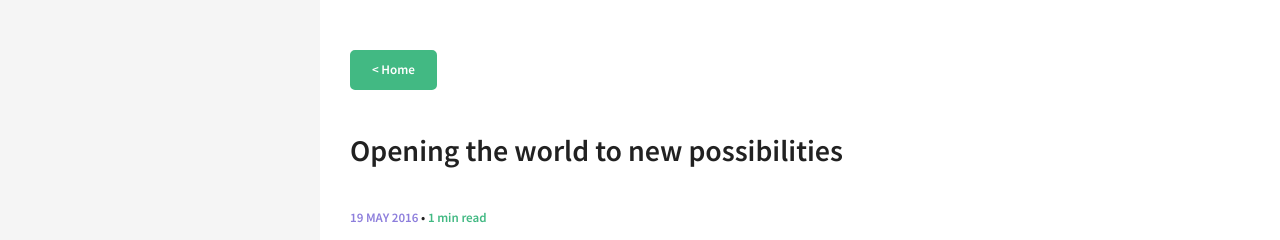
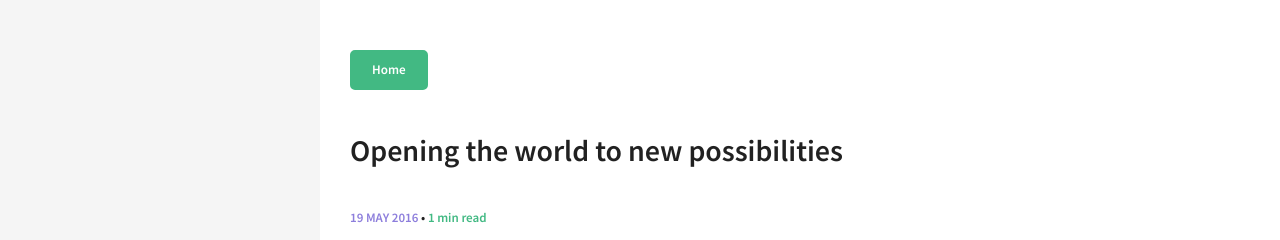
Before and after one commit to RedHenLab/BlendedJointAttention, a Jekyll site: the page built from _posts/2016-05-19-Community-bonding(Second).md, in a window 1280 px wide. Shown: the top 240 px of the page. Built offline with Jekyll 4.4.1, drawn with Linux system fonts in a browser that asks for light colours.

Commit message:
Replaced the ugly back button

```diff
--- a/_layouts/post.html
+++ b/_layouts/post.html
@@ -1,10 +1,10 @@
 ---
 layout: default
 ---
-<!--
-<div class="back-home"> -->
-  <a href="{{ site.url }}/" class = "btn">< Home</a>
-<!-- </div> -->
+
+<a class="btn" href= "{{ site.url }}/" >
+  Home
+</a>
 {% if page.image.feature %}
 <div class="post-image-feature">
   <img class="feature-image" src=
```
